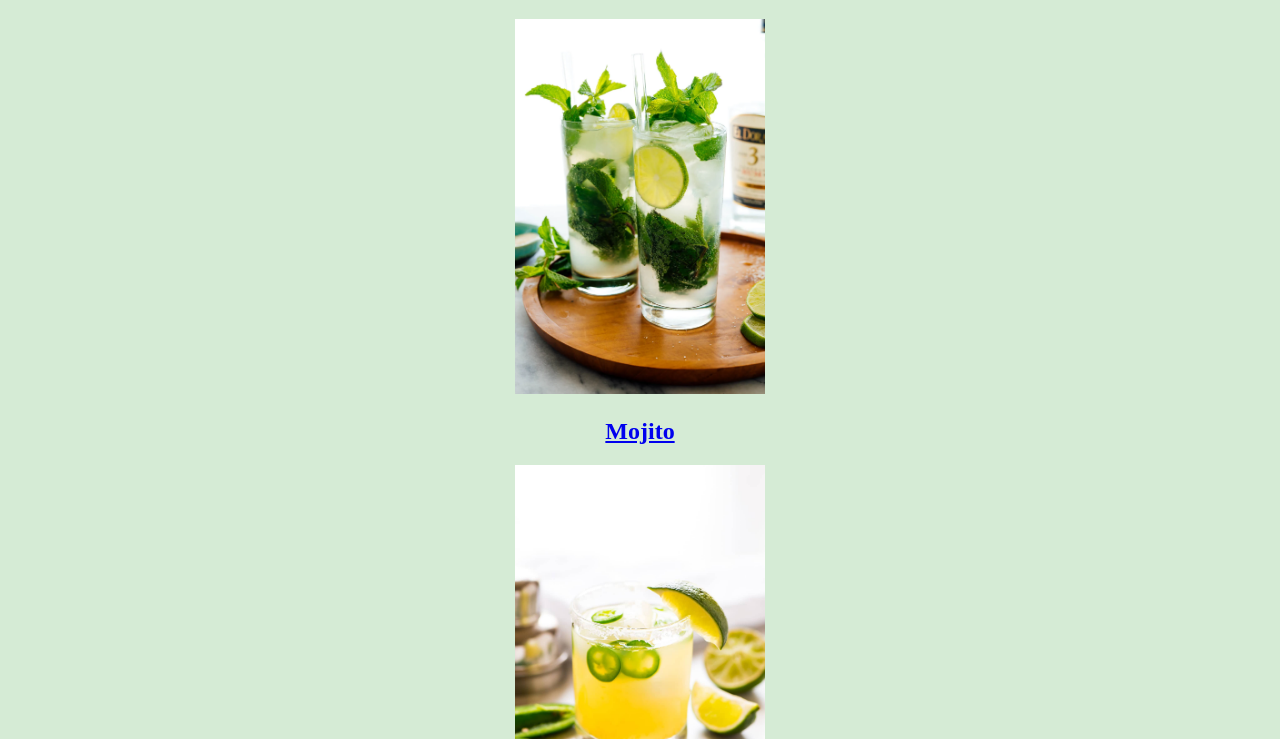
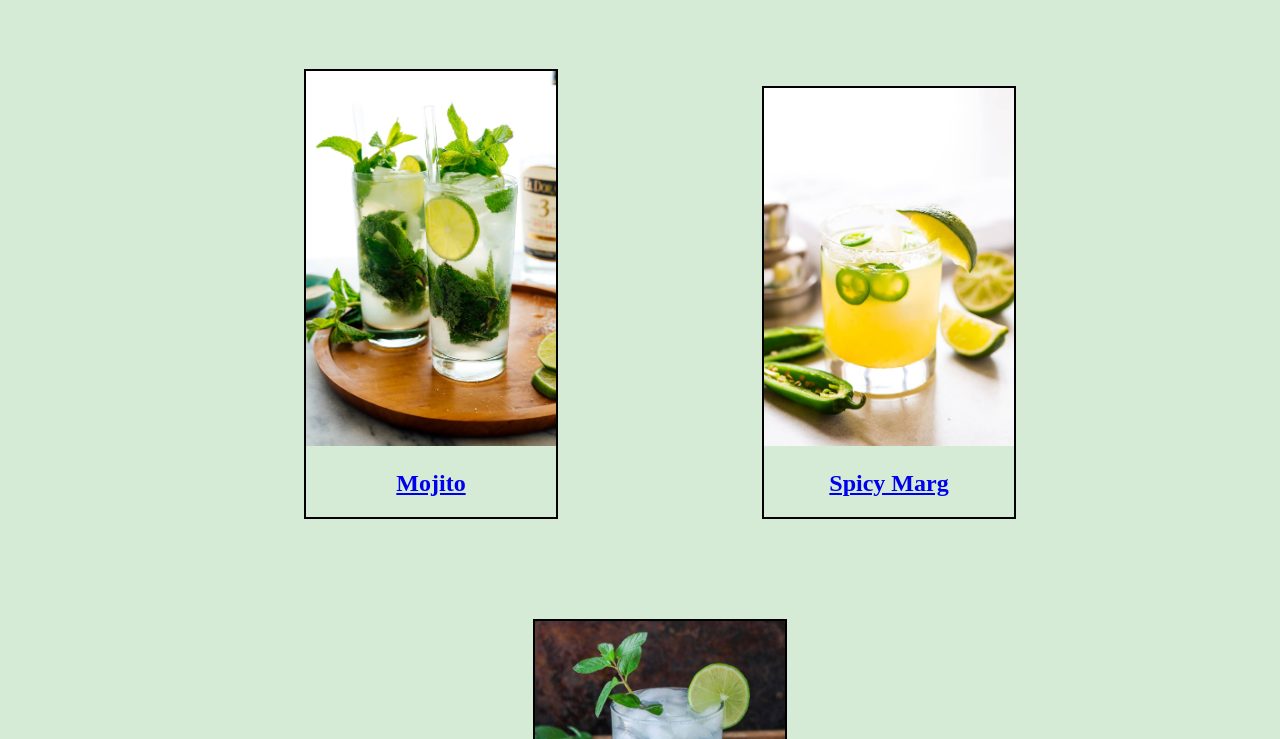
Before and after one commit to austinhogan11/odin-recipes, a plain HTML site: page index.html in a window 1280 px wide. Shown: the part 61-800 px from the top of the page. Drawn offline with Linux system fonts and the light colour scheme.

Commit message:
Add margin & padding to Odin Recipes

```diff
--- a/index.html
+++ b/index.html
@@ -9,17 +9,25 @@
     </head>
     <body>
         <h1 class="title">Odin Recipes</h1>
+        <ul>
+            <li>
                 <div>
                     <img src="img/best-mojito-recipe-2.webp" width="250"/>
                     <h2><a href="recipes/mojito.html">Mojito</a></h2>
                 </div>
+            </li>
+            <li>
                 <div>
                     <img src="img/marg.jpg" width="250"/>
                     <h2><a href="recipes/spicy_marg.html">Spicy Marg</a></h2>
                 </div>
+            </li>
+            <li>
                 <div>
                     <img src="img/vod-soda.jpg" width="250"/>
                     <h2><a href="recipes/vodka_soda.html">Vodka Soda</a></h2>
                 </div>
+            </li>
+        </ul>
     </body>
 </html>
--- /dev/null
+++ b/recipe-styles.css
@@ -0,0 +1,3 @@
+div {
+    padding: 0 350px;
+}
--- a/styles.css
+++ b/styles.css
@@ -7,3 +7,12 @@ body {
     background-color: rgb(213, 235, 213);
     color: black;
 }
+
+li {
+    display: inline-flex;
+    list-style: none;
+    margin: 50px 100px;
+    border: 2px;
+    border-color: black;
+    border-style: solid;
+}
```
Also changed, not shown: recipes/mojito.html (+3 -1 lines), recipes/spicy_marg.html (+1 -0 lines), recipes/vodka_soda.html (+1 -0 lines). Lines whose indentation alone changed are shown as unchanged.
